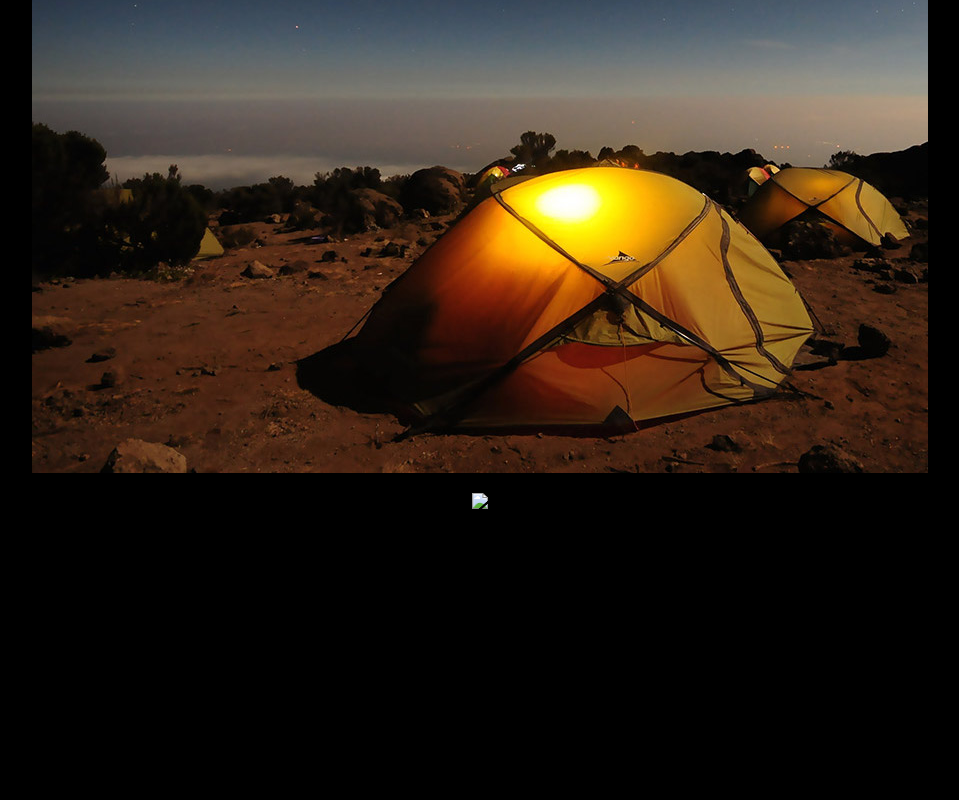
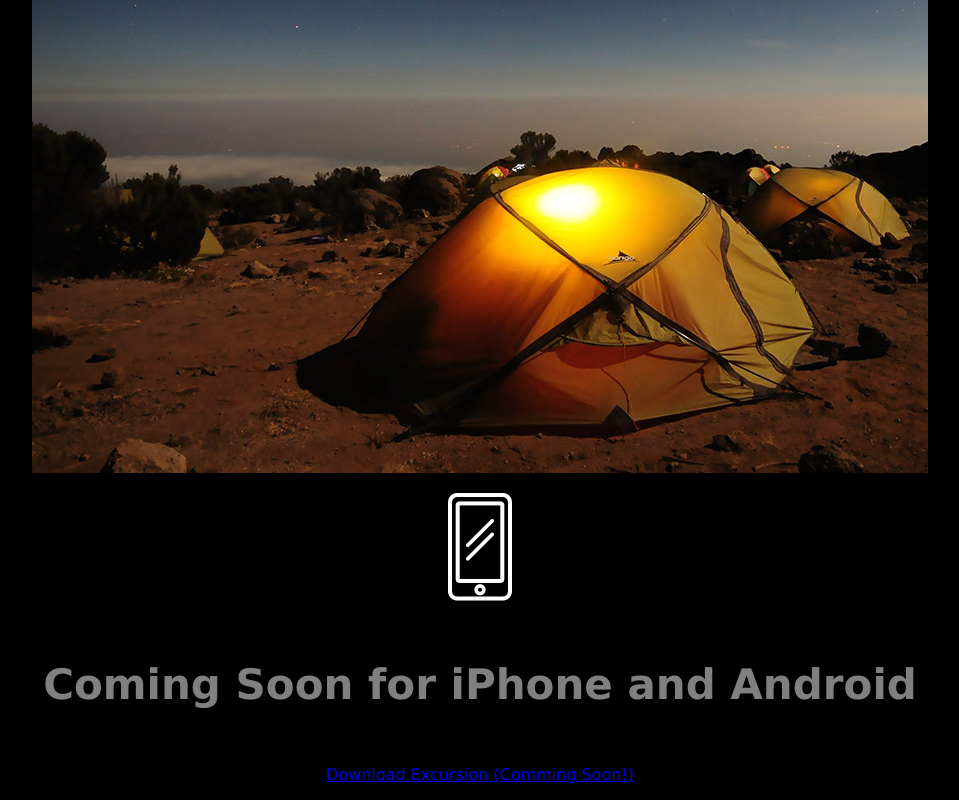
Before and after one commit to Joesttar/excursion, a plain HTML site: page index.html in a window 1280 px wide. Shown: the part 662-1462 px from the top of the page, without its empty margins (160-1119 px from the left). Before the commit the page ends 1191 px from the top, so only its background shows below. Drawn offline with Linux system fonts and the light colour scheme.

Commit message:
Added footer text

```diff
--- a/index.html
+++ b/index.html
@@ -16,6 +16,9 @@
   <h2 class="header--secondary">Your personal travel guide</h2>
   <h4 class="header--sub-header">Excurison remembers places toy like, and recomends mew points of interest around you</h4>
 <p><img src="resources/images/camp_imagen.jpg"></p>
-<p><img src="resources/imagen/phone.png"></p>
+<p><img src="resources/images/phone.png"></p>
+
+<h4 class="header--sub-header">Coming Soon for iPhone and Android</h4>
+<p><a href="link--cta">Download Excursion (Comming Soon!)</a></p>
 </body>
 </html>
```
